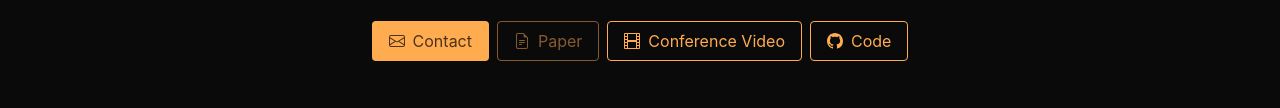
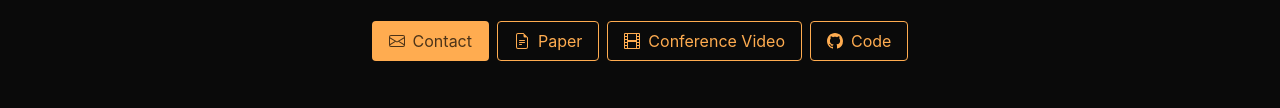
Before and after one commit to pantor/speedfolding, a plain HTML site: page docs/index.html in a window 1280 px wide. Shown: the part 599-707 px from the top of the page. Drawn offline with Linux system fonts and the light colour scheme; a web font is replaced by a local one.

Commit message:
add link to paper

```diff
--- a/docs/index.html
+++ b/docs/index.html
@@ -45,7 +45,7 @@
             <a class="button is-warning" href="mailto:yahav_avigal@berkeley.edu?cc=lars.berscheid@kit.edu"><svg xmlns="http://www.w3.org/2000/svg" width="16" height="16" fill="currentColor" class="bi bi-envelope mr-2" viewBox="0 0 16 16">
               <path d="M0 4a2 2 0 0 1 2-2h12a2 2 0 0 1 2 2v8a2 2 0 0 1-2 2H2a2 2 0 0 1-2-2V4Zm2-1a1 1 0 0 0-1 1v.217l7 4.2 7-4.2V4a1 1 0 0 0-1-1H2Zm13 2.383-4.708 2.825L15 11.105V5.383Zm-.034 6.876-5.64-3.471L8 9.583l-1.326-.795-5.64 3.47A1 1 0 0 0 2 13h12a1 1 0 0 0 .966-.741ZM1 11.105l4.708-2.897L1 5.383v5.722Z"/>
             </svg>Contact</a>
-            <a class="button is-warning is-outlined" disabled href="https://github.com/pantor/speedfolding"><svg xmlns="http://www.w3.org/2000/svg" width="16" height="16" fill="currentColor" class="bi bi-file-earmark-text mr-2" viewBox="0 0 16 16">
+            <a class="button is-warning is-outlined" href="https://arxiv.org/abs/2208.10552"><svg xmlns="http://www.w3.org/2000/svg" width="16" height="16" fill="currentColor" class="bi bi-file-earmark-text mr-2" viewBox="0 0 16 16">
               <path d="M5.5 7a.5.5 0 0 0 0 1h5a.5.5 0 0 0 0-1h-5zM5 9.5a.5.5 0 0 1 .5-.5h5a.5.5 0 0 1 0 1h-5a.5.5 0 0 1-.5-.5zm0 2a.5.5 0 0 1 .5-.5h2a.5.5 0 0 1 0 1h-2a.5.5 0 0 1-.5-.5z"/>
               <path d="M9.5 0H4a2 2 0 0 0-2 2v12a2 2 0 0 0 2 2h8a2 2 0 0 0 2-2V4.5L9.5 0zm0 1v2A1.5 1.5 0 0 0 11 4.5h2V14a1 1 0 0 1-1 1H4a1 1 0 0 1-1-1V2a1 1 0 0 1 1-1h5.5z"/>
             </svg>Paper</a>
```
